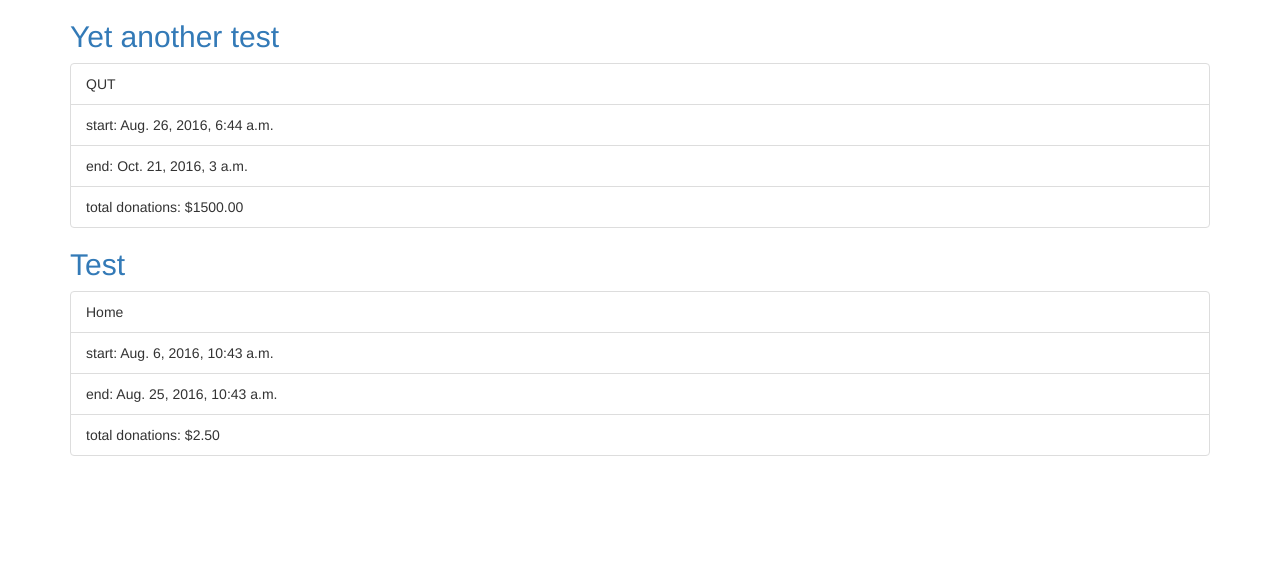
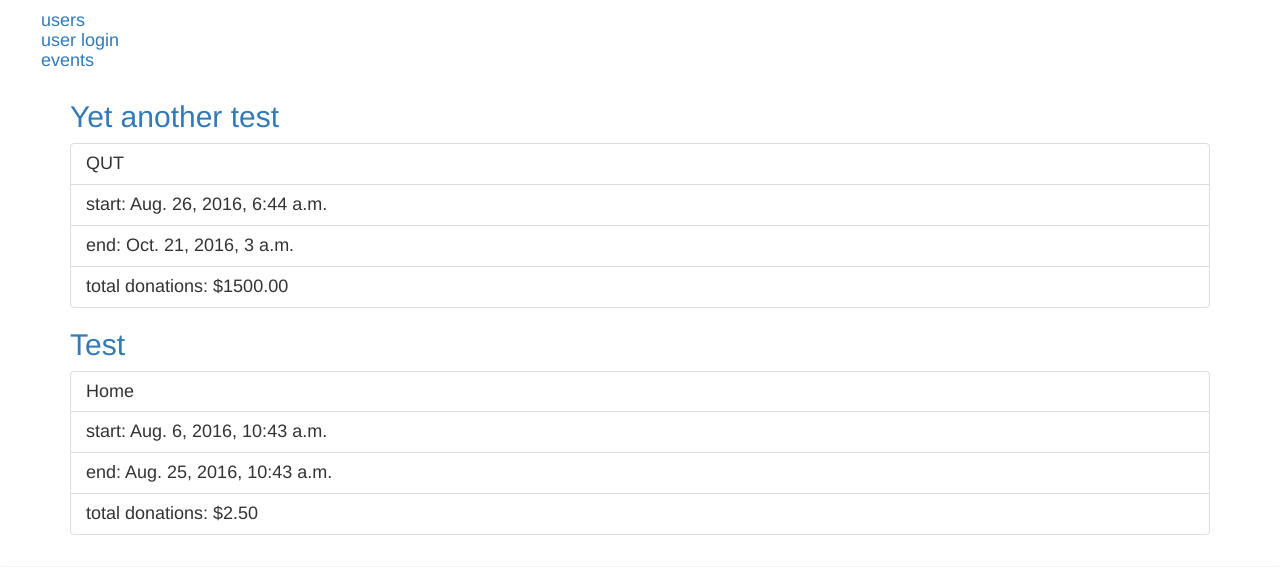
Before and after one commit to ryanmac666/IFB299-Team-Repo, a Django app: page /events/ in a window 1280 px wide. Shown: the top 574 px of the page. Run offline with Django 3.2, Linux system fonts and the light colour scheme; data comes from the database, SQL or seed files in the repository; both versions use the stored data as it was after the commit; some libraries are stand-ins or nearby versions.

Commit message:
added basic sidepanel to landing page

```diff
--- a/CommunityOrganization/events/templates/events/eventIndex.html
+++ b/CommunityOrganization/events/templates/events/eventIndex.html
@@ -5,9 +5,18 @@
 <!DOCTYPE html>
 <html>
 <head>
-	<title>Index</title>
+	<title>Event List</title>
+
 </head>
 <body>
+<div class="panel side-panel-1 category">
+<h4 class="title1"Pages</h4>
+<ul class="clear-list">
+    <li style="list-style-type: none;"><a href="{% url 'user_view' %}">users</a></li>
+	<li style="list-style-type: none;"><a href="{% url 'user_login_view' %}">user login</a></li>
+	<li style="list-style-type: none;"><a href="{% url 'event_list_view' %}">events</a></li>
+</ul>
+
 <div class="container">
 	{% include "events/_event_data.html" %}
 <div class="container">
```
Also changed, not shown: CommunityOrganization/db.sqlite3.
